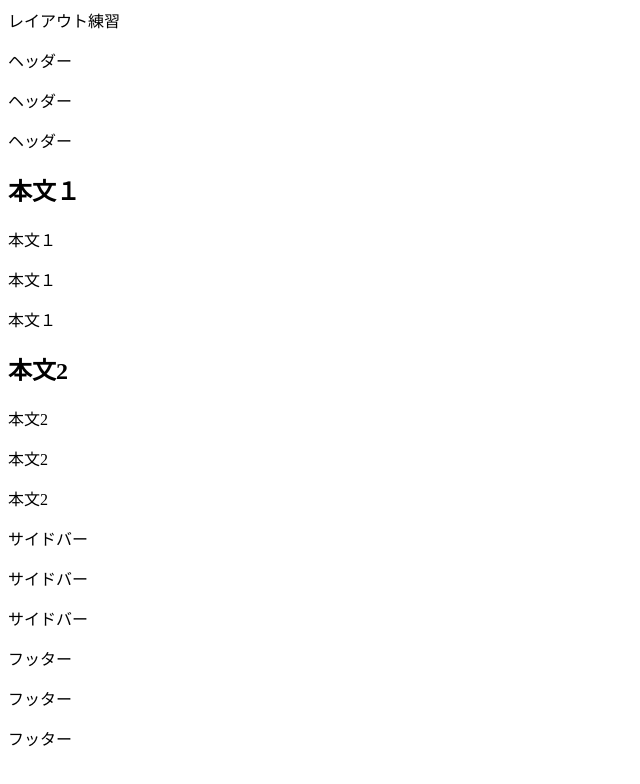
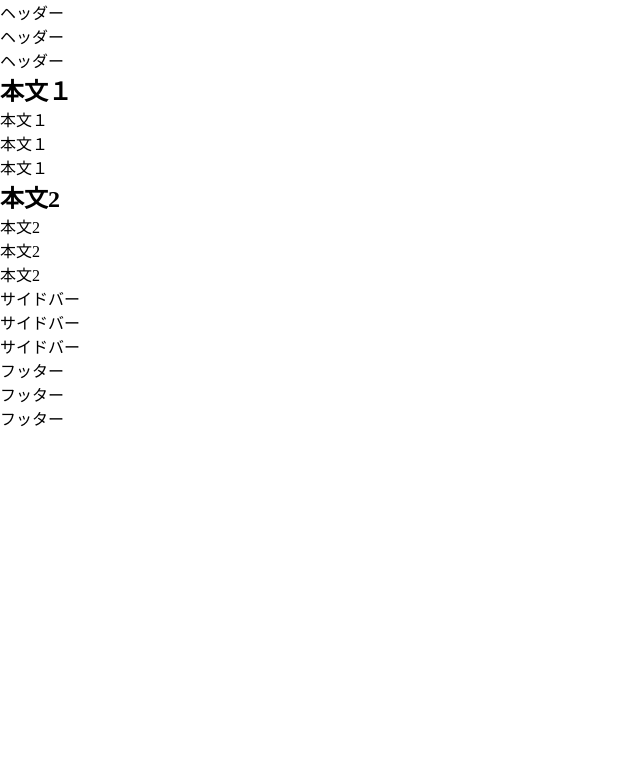
Before and after one commit to Sachico/Web1-7, a plain HTML site: page Index.html in a window 1280 px wide. Shown: the whole page, without its empty margins (0-640 px from the left). Drawn offline with Linux system fonts and the light colour scheme.

Commit message:
Update Index.html

```diff
--- a/Index.html
+++ b/Index.html
@@ -2,7 +2,7 @@
 <html lang="ja">
    <head>
     <meta charset="UTF-8">
-    <link rel="stylesheet" type="text/css" href="css/default.css>
+    <link rel="stylesheet" type="text/css" href="css/default.css">
      <title>レイアウト練習</title>
     </head>
    <body>
```
